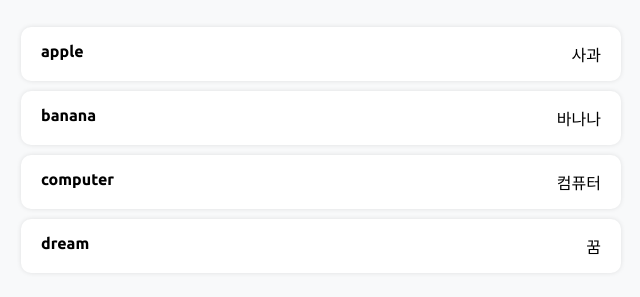
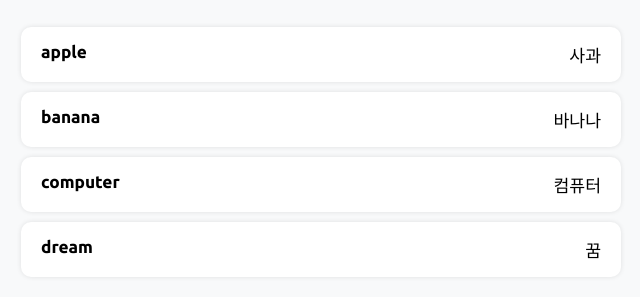
Before and after one commit to zeroruler/vocab, a plain HTML site: page index.html in a window 1280 px wide. Shown: the part 169-466 px from the top of the page, 319-959 px from the left. Drawn offline with Linux system fonts and the light colour scheme.

Commit message:
Update styles.css

```diff
--- a/styles.css
+++ b/styles.css
@@ -1,10 +1,15 @@
 @import url("https://fonts.googleapis.com/css2?family=Ubuntu:wght@700&display=swap");
 
 body {
-  font-family: Arial, sans-serif;
   padding: 40px;
   background-color: #f8f9fa;
   font-family: "Ubuntu";
+  align-items: center;
+}
+.container {
+  max-width: 100%;
+  align-items: center;
+  text-align: center;
 }
 h1 {
   text-align: center;
@@ -46,3 +51,10 @@ button {
   border-radius: 10px;
   background-color: white;
 }
+.kor {
+  font-size: calc(7px + .8vw);
+}
+
+.eng {
+  font-size: calc(7px + .8vw);
+}
```
